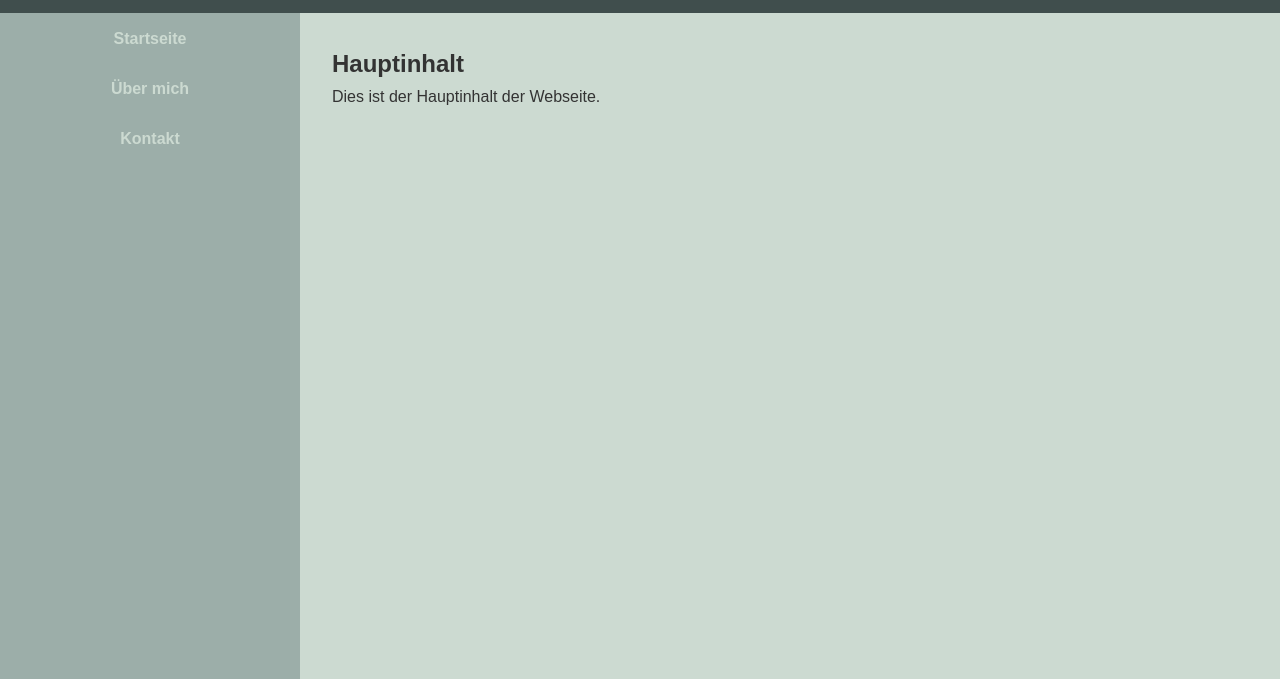
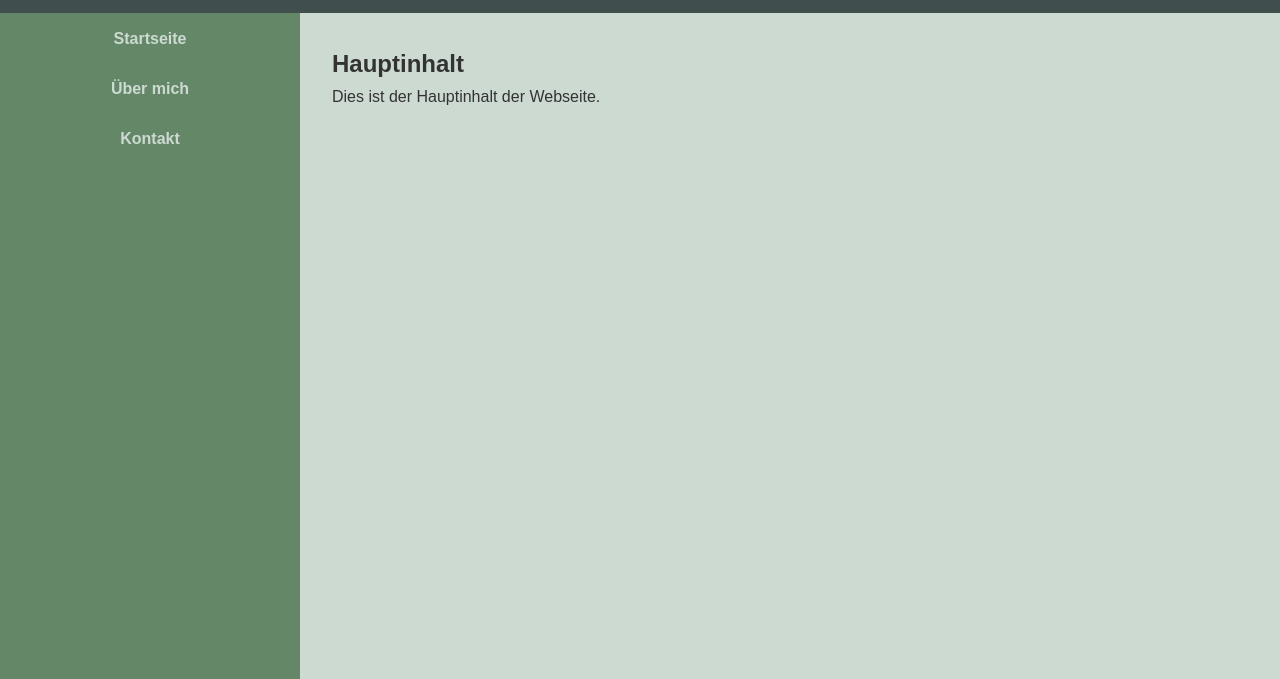
Before and after one commit to jan1888/Modul293, a plain HTML site: page index.html in a window 1280 px wide. Shown: the part 121-800 px from the top of the page. Drawn offline with Linux system fonts and the light colour scheme.

Commit message:
update secondary color in CSS variables

```diff
--- a/Styles.css
+++ b/Styles.css
@@ -1,7 +1,7 @@
 /* CSS-Variablen */
 :root {
   --primary-color: #404e4d;
-  --secondary-color: #9caea9;
+  --secondary-color: #648767;
   --font-color: #333;
   --background-color: #ccdad1;
   --header-font-size: 2rem;
```
